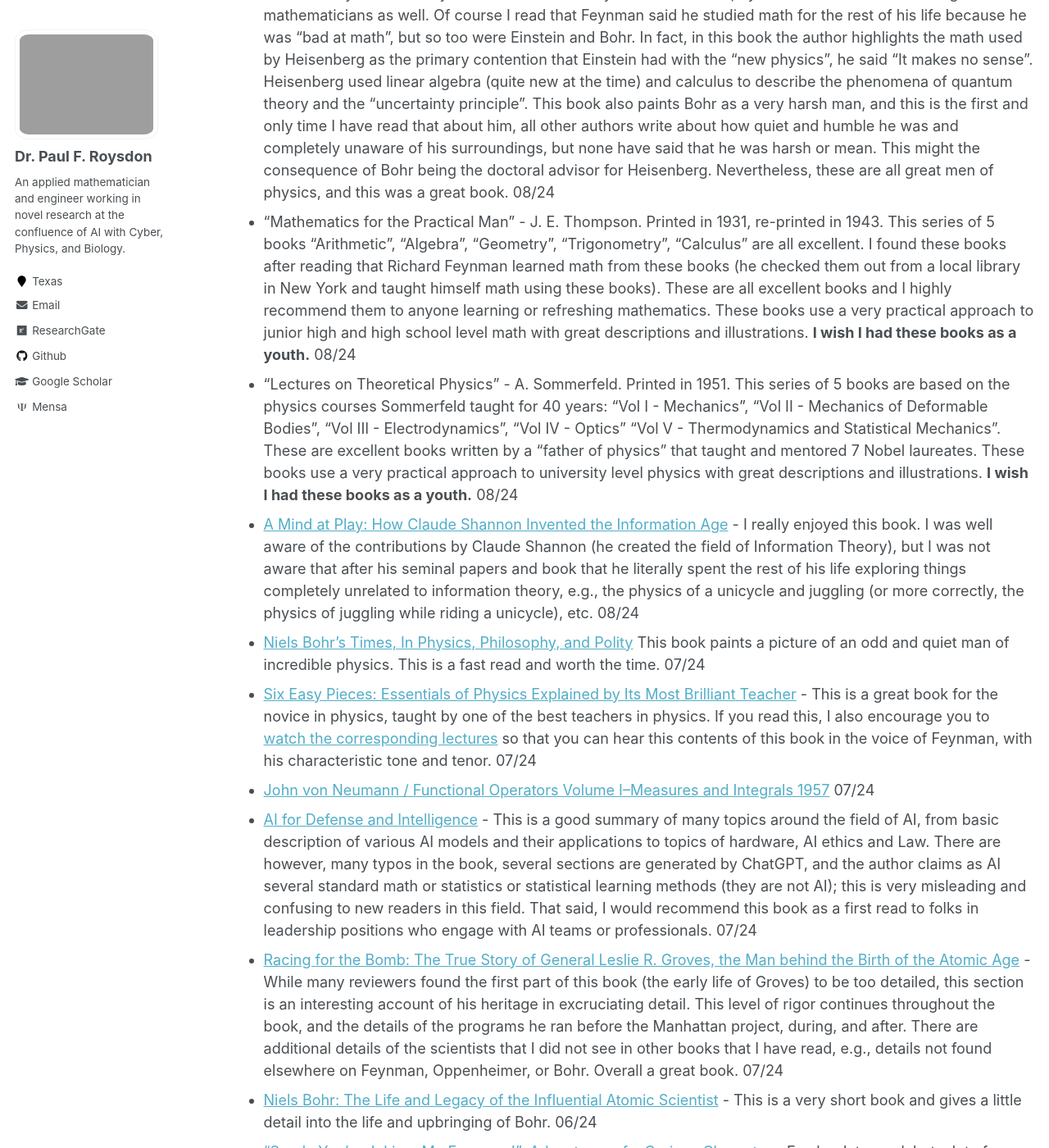
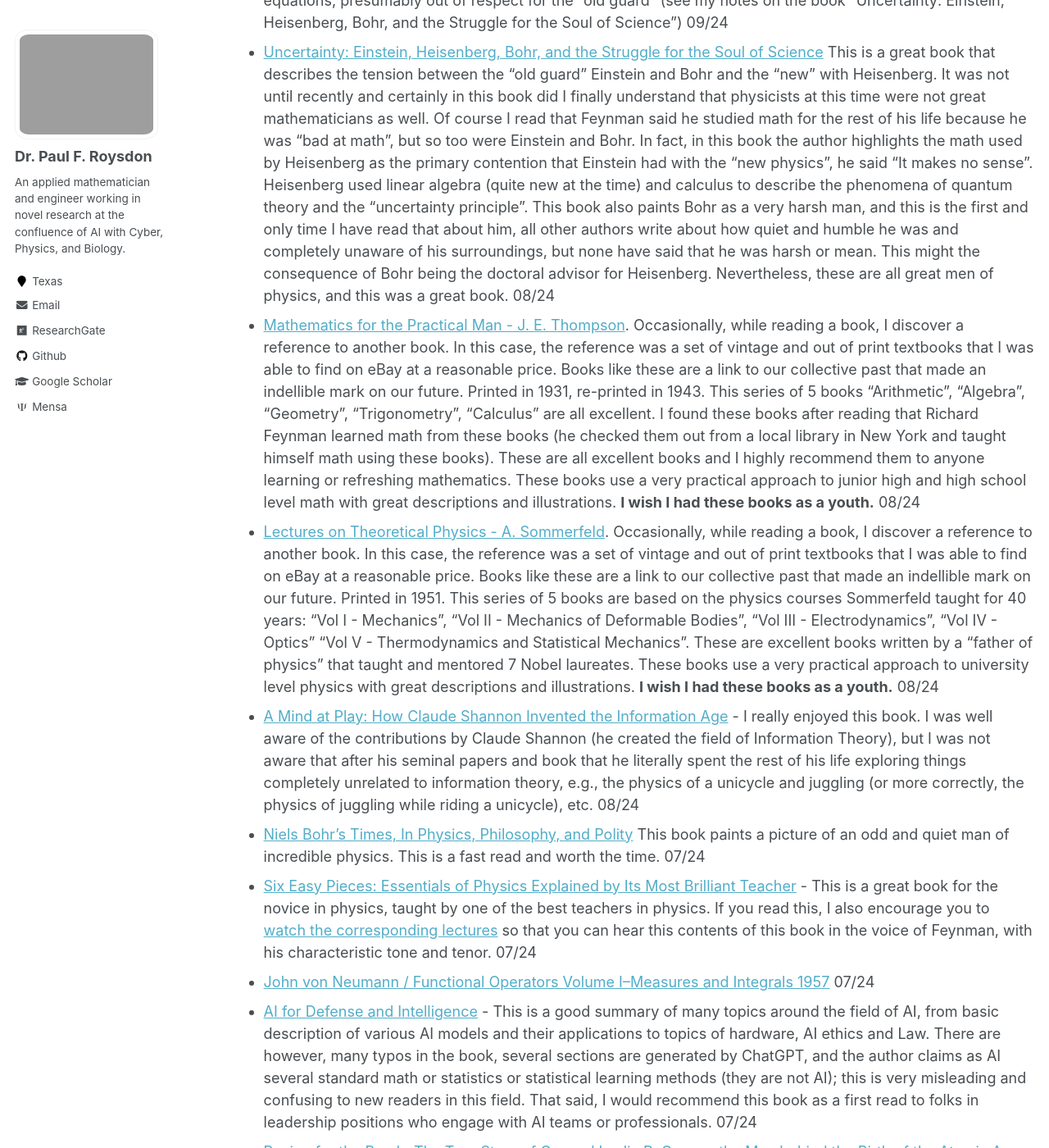
Before and after one commit to pfroysdon/pfroysdon.github.io, a Jekyll site: the page built from _pages/reading-rack.md, in a window 1280 px wide and 1400 px high, scrolled down 1458 px. Shown: the whole window at 82% size. Built offline with Jekyll 4.4.1, drawn with Linux system fonts in a browser that asks for light colours; some web fonts are replaced; some of the changed text lies outside the part shown.

Commit message:
Update reading-rack.md

```diff
--- a/_pages/reading-rack.md
+++ b/_pages/reading-rack.md
@@ -18,13 +18,15 @@
 -----------------------------------------------------------------------------------
 # Recent Reads
 
+- [Six Easy Pieces: Essentials of Physics Explained by Its Most Brilliant Teacher](https://amzn.to/3C2JQ4s) The STEM introduction that everyone should read or watch (lectures are also available [here](https://www.feynmanlectures.caltech.edu/)). 10/24
+- [Six Not-So-Easy Pieces](https://amzn.to/4heF1VS) The STEM introduction that everyone should read or watch (lectures are also available [here](https://www.feynmanlectures.caltech.edu/)). 10/24
 - [Longitude - By Dava Sobel](https://amzn.to/3Yts4QH) This is a well written book about the race to solve the problem of Longitude.  As with so many inventors, this problem was solved in the 1750's by someone with a very humble background, John Harrison, not a scientist or engineer, but a former cabinet maker.  And because of his humble beginnings, his solution of a precision mechanical timepiece (that is more accurate than a modern quartz watch).  Also, as with many innovators, Harrison was criticized by someone in power that was jealous of his success, and it would be 30 years, and many legal battles before Harrison was recognized and awarded the Longitude prize. 10/24
 - [The Innovators: How a Group of Hackers, Geniuses, and Geeks Created the Digital Revolution - by Walter Isaacson](https://amzn.to/4dV7PzQ) This is a great book rich in history of innovations from Ada Lovelace in 1830's to Tim Berners-Lee in the 1990's and beyond.  What I particularly like about this book is the constant reminder that innovation does not happen in a vacuum, innovation is always built on prior innovation, and most often is the result of a team. Well done Isaacson! 10/24
 - [American Prometheus](https://amzn.to/3YuVTAD)  This is a well written book about the life of Robert Oppenheimer, and those that he worked with throughout his life.  Like so many scientists and engineers, he was not well understood outside of his circle of intellectuals and geniuses.  And similar to other innovators, was envied and even hated by lesser intelligent people - and often these folks are in power and tend to make a mess of things as they did when they tried to destroy Oppenheimer's life, reputation, and service to Country.  If you liked the movie "Oppenheimer", you will love this book! 09/24
 - [The Physical Principles of the Quantum Theory](https://amzn.to/3Z124ct)  This is a collection of lectures presented by Heisenberg at the University of Chicago in 1929.  What an amazing set of lectures.  Interestingly, his primary contributions at the time (bringing linear algebra and calculus into the realm of physics) was saved as an Appendix, and it is nearly half of the book -- the first 104 pages are the lectures, and the following 80 pages are the mathematical foundations.  As he stated in the Preface, he wanted to conduct the lectures with only the necessary math and equations, presumably out of respect for the "old guard" (see my notes on the book "Uncertainty: Einstein, Heisenberg, Bohr, and the Struggle for the Soul of Science") 09/24
 - [Uncertainty: Einstein, Heisenberg, Bohr, and the Struggle for the Soul of Science](https://amzn.to/3lx3jCI)  This is a great book that describes the tension between the "old guard" Einstein and Bohr and the "new" with Heisenberg.  It was not until recently and certainly in this book did I finally understand that physicists at this time were not great mathematicians as well.  Of course I read that Feynman said he studied math for the rest of his life because he was "bad at math", but so too were Einstein and Bohr.  In fact, in this book the author highlights the math used by Heisenberg as the primary contention that Einstein had with the "new physics", he said "It makes no sense".  Heisenberg used linear algebra (quite new at the time) and calculus to describe the phenomena of quantum theory and the "uncertainty principle".  This book also paints Bohr as a very harsh man, and this is the first and only time I have read that about him, all other authors write about how quiet and humble he was and completely unaware of his surroundings, but none have said that he was harsh or mean.  This might the consequence of Bohr being the doctoral advisor for Heisenberg.  Nevertheless, these are all great men of physics, and this was a great book.  08/24
-- "Mathematics for the Practical Man" - J. E. Thompson.  Printed in 1931, re-printed in 1943. This series of 5 books "Arithmetic", "Algebra", "Geometry", "Trigonometry", "Calculus" are all excellent.  I found these books after reading that Richard Feynman learned math from these books (he checked them out from a local library in New York and taught himself math using these books).  These are all excellent books and I highly recommend them to anyone learning or refreshing mathematics. These books use a very practical approach to junior high and high school level math with great descriptions and illustrations. **I wish I had these books as a youth.** 08/24
-- "Lectures on Theoretical Physics" - A. Sommerfeld.  Printed in 1951. This series of 5 books are based on the physics courses Sommerfeld taught for 40 years: "Vol I - Mechanics", "Vol II - Mechanics of Deformable Bodies", "Vol III - Electrodynamics", "Vol IV - Optics" "Vol V - Thermodynamics and Statistical Mechanics".  These are excellent books written by a "father of physics" that taught and mentored 7 Nobel laureates. These books use a very practical approach to university level physics with great descriptions and illustrations. **I wish I had these books as a youth.** 08/24
+- [Mathematics for the Practical Man - J. E. Thompson](https://www.goodreads.com/author/show/7004284.J_E_Thompson).  Occasionally, while reading a book, I discover a reference to another book.  In this case, the reference was a set of vintage and out of print textbooks that I was able to find on eBay at a reasonable price.  Books like these are a link to our collective past that made an indellible mark on our future.  Printed in 1931, re-printed in 1943. This series of 5 books "Arithmetic", "Algebra", "Geometry", "Trigonometry", "Calculus" are all excellent.  I found these books after reading that Richard Feynman learned math from these books (he checked them out from a local library in New York and taught himself math using these books).  These are all excellent books and I highly recommend them to anyone learning or refreshing mathematics. These books use a very practical approach to junior high and high school level math with great descriptions and illustrations. **I wish I had these books as a youth.** 08/24
+- [Lectures on Theoretical Physics - A. Sommerfeld](https://en.wikipedia.org/wiki/Lectures_on_Theoretical_Physics).  Occasionally, while reading a book, I discover a reference to another book.  In this case, the reference was a set of vintage and out of print textbooks that I was able to find on eBay at a reasonable price.  Books like these are a link to our collective past that made an indellible mark on our future.  Printed in 1951. This series of 5 books are based on the physics courses Sommerfeld taught for 40 years: "Vol I - Mechanics", "Vol II - Mechanics of Deformable Bodies", "Vol III - Electrodynamics", "Vol IV - Optics" "Vol V - Thermodynamics and Statistical Mechanics".  These are excellent books written by a "father of physics" that taught and mentored 7 Nobel laureates. These books use a very practical approach to university level physics with great descriptions and illustrations. **I wish I had these books as a youth.** 08/24
 - [A Mind at Play: How Claude Shannon Invented the Information Age](https://amzn.to/3UMWqum) - I really enjoyed this book.  I was well aware of the contributions by Claude Shannon (he created the field of Information Theory), but I was not aware that after his seminal papers and book that he literally spent the rest of his life exploring things completely unrelated to information theory, e.g., the physics of a unicycle and juggling (or more correctly, the physics of juggling while riding a unicycle), etc. 08/24
 - [Niels Bohr's Times, In Physics, Philosophy, and Polity](https://amzn.to/42se2im)  This book paints a picture of an odd and quiet man of incredible physics.  This is a fast read and worth the time.  07/24
 - [Six Easy Pieces: Essentials of Physics Explained by Its Most Brilliant Teacher](https://amzn.to/4bHneTI) - This is a great book for the novice in physics, taught by one of the best teachers in physics.  If you read this, I also encourage you to [watch the corresponding lectures](https://www.feynmanlectures.caltech.edu/) so that you can hear this contents of this book in the voice of Feynman, with his characteristic tone and tenor. 07/24
```
